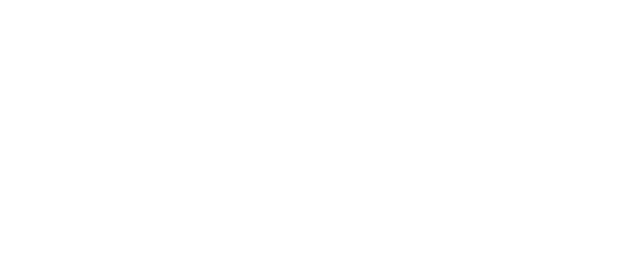
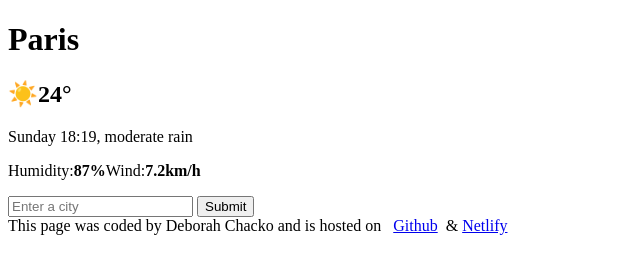
Before and after one commit to Sapphire59/git-challenge, a plain HTML site: page git-index.html in a window 1280 px wide. Shown: the whole page, without its empty margins (0-640 px from the left). Drawn offline with nearby package versions, Linux system fonts and the light colour scheme.

Commit message:
add code to my weather app

```diff
--- a/git-index.html
+++ b/git-index.html
@@ -6,5 +6,36 @@
     <script src="https://unpkg.com/axios/dist/axios.min.js"></script>
     <title>Document</title>
   </head>
-  <body></body>
+  <body>
+    <div class="homework-data">
+      <div class="box">
+        <h1 id="header">Paris</h1>
+        <h2>☀️24°</h2>
+        <p>Sunday 18:19, moderate rain</p>
+        <p>Humidity:<strong>87%</strong>Wind:<strong>7.2km/h</strong></p>
+        <p id="date"></p>
+        <div id="app">
+          <form>
+            <input
+              id="search-input"
+              type="text"
+              placeholder="Enter a city"
+              required
+            />
+            <span class="info">
+              <input id="submit" type="submit" />
+            </span>
+          </form>
+          <footer>
+            This page was coded by Deborah Chacko and is hosted on &nbsp;
+            <a href="https://github.com/Sapphire59"> Github</a> &nbsp;&
+
+            <a href="<a" href="https://app.netlify.com/teams/sapphire59/sites">
+              Netlify
+            </a>
+          </footer>
+        </div>
+      </div>
+    </div>
+  </body>
 </html>
```
